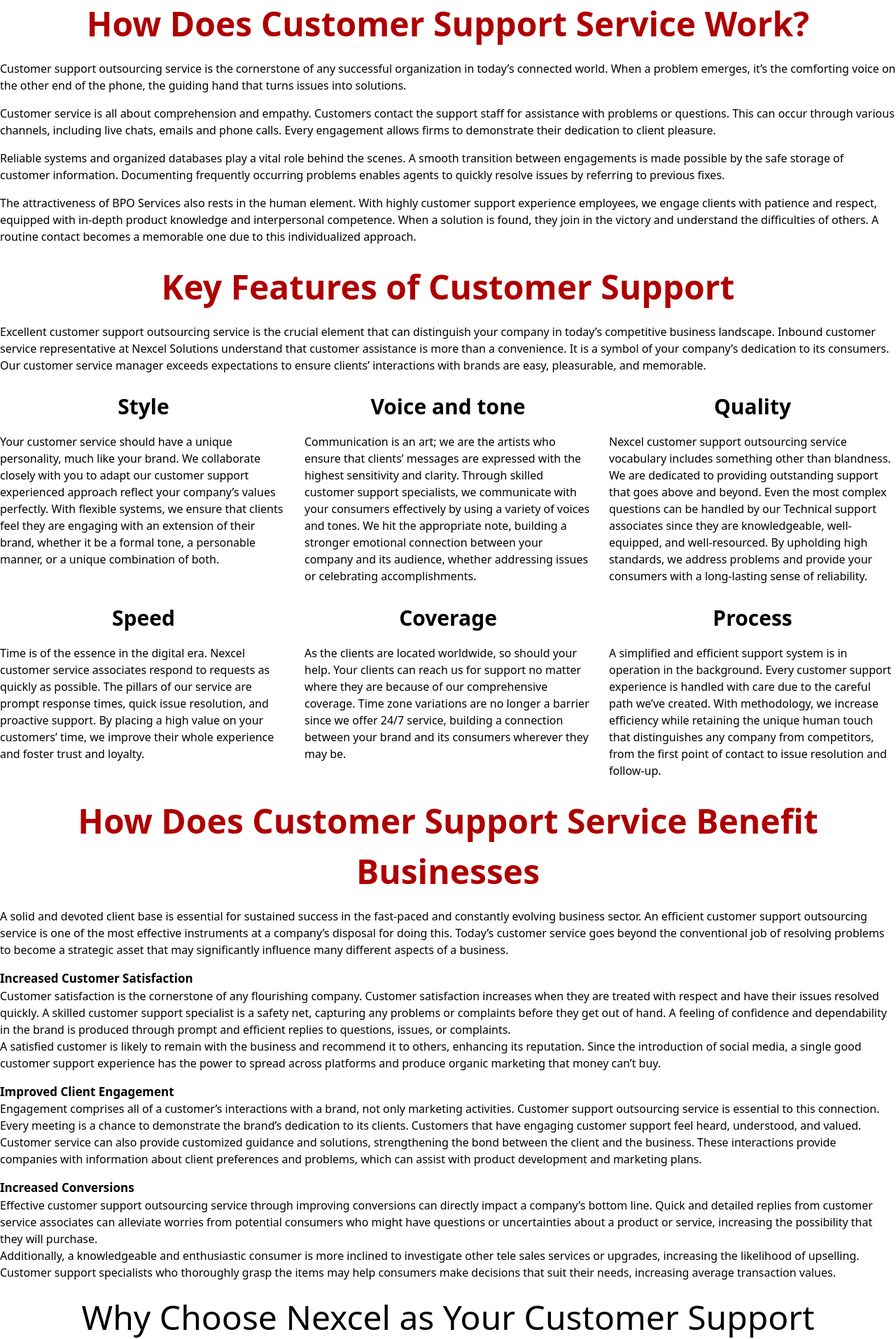
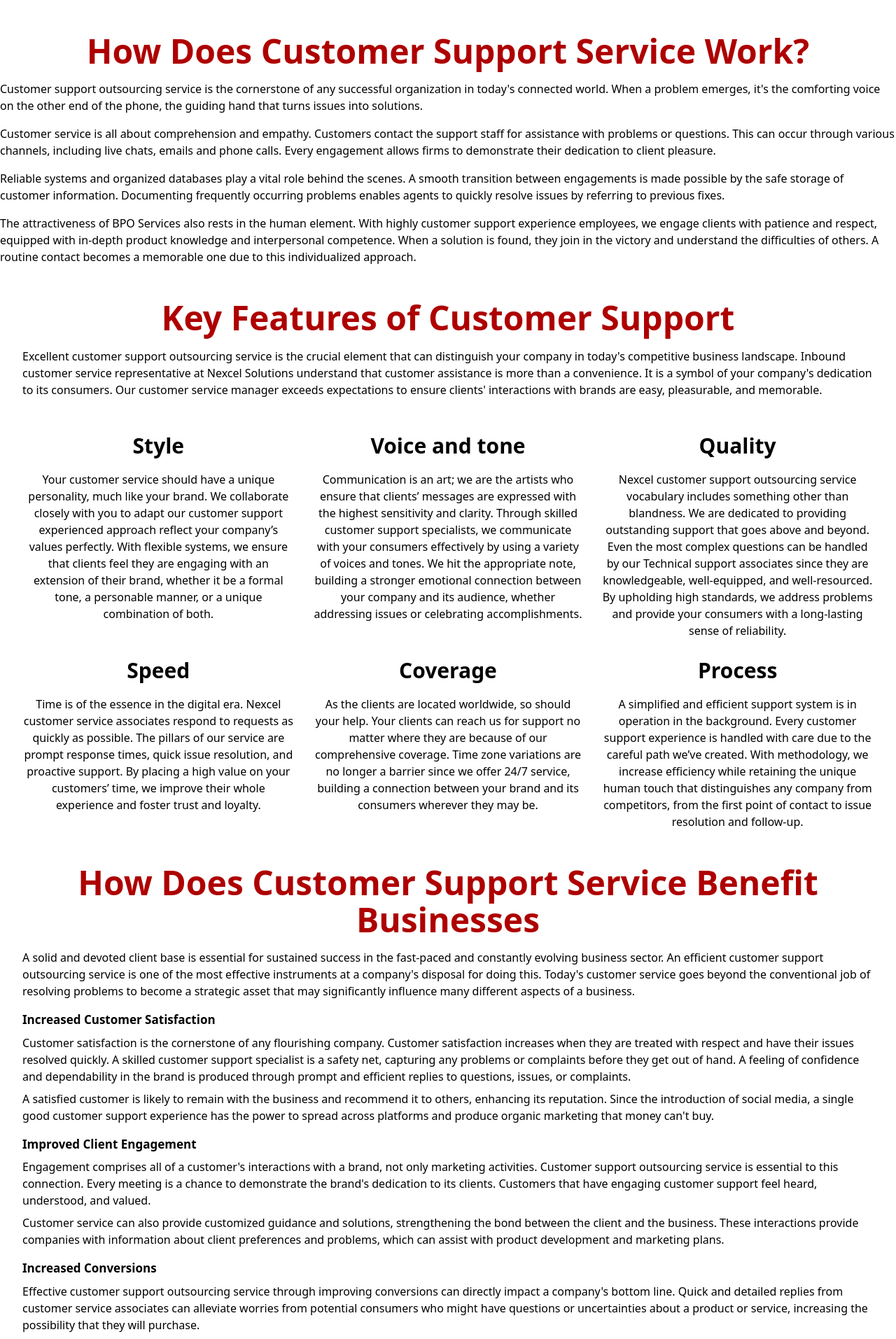
Before and after one commit to Muazzia/Responicaa, a React (Vite) app: page /bpo/customerSupport in a window 1280 px wide. Shown: the part 610-2523 px from the top of the page at 70% size. Built offline with nearby package versions, Linux system fonts and the light colour scheme.

Commit message:
made responsive

```diff
--- a/src/pages/bpo/customerSupport/index.tsx
+++ b/src/pages/bpo/customerSupport/index.tsx
@@ -29,27 +29,27 @@ const CustomerSupport = () => {
     },
   ];
   return (
-    <div>
+    <div className="">
       <HeroSectionWithCTA
         primaryButtonLabel="Solutions"
         primaryButtonUrl="/digitalSolutions"
         heading="Customer Support Service"
         description="Greetings to our dedicated customer support outsourcing service department, where we put your satisfaction first. We are dedicated to providing unmatched support that exceeds expectations because we recognize that every encounter you have with us forms your overall impression of us."
-        secondaryButtonLabel="Schedule A Free Consultation  "
+        secondaryButtonLabel="Schedule A Free Consultation"
         secondaryButtonUrl="contact"
       />
 
-      <div className="max-w-7xl mx-auto">
-        <div className="flex items-center justify-center ">
-          <p className="text-primary font-semibold text-[48px]">
+      <div className="px-4 md:px-8 xl:px-0 max-w-7xl mx-auto mt-8 md:mt-12">
+        <div className="flex items-center justify-center">
+          <p className="text-primary font-semibold text-3xl sm:text-4xl lg:text-[48px] text-center">
             How Does Customer Support Service Work?
           </p>
         </div>
-        <div className="space-y-4 mt-4">
+        <div className="space-y-4 mt-4 text-sm sm:text-base">
           <p>
             Customer support outsourcing service is the cornerstone of any
-            successful organization in today’s connected world. When a problem
-            emerges, it’s the comforting voice on the other end of the phone,
+            successful organization in today's connected world. When a problem
+            emerges, it's the comforting voice on the other end of the phone,
             the guiding hand that turns issues into solutions.
           </p>
           <p>
@@ -77,49 +77,49 @@ const CustomerSupport = () => {
         </div>
       </div>
 
-      <div className="max-w-7xl mx-auto mt-6 flex flex-col">
-        <div className="flex items-center justify-center ">
-          <p className="text-primary font-semibold text-[48px]">
+      <div className="px-4 md:px-8 xl:px-0max-w-7xl mx-auto mt-8 md:mt-12">
+        <div className="flex items-center justify-center">
+          <p className="text-primary font-semibold text-3xl sm:text-4xl lg:text-[48px] text-center">
             Key Features of Customer Support
           </p>
         </div>
-        <div className=" mt-4">
+        <div className="mt-4 text-sm sm:text-base">
           <p>
             Excellent customer support outsourcing service is the crucial
-            element that can distinguish your company in today’s competitive
+            element that can distinguish your company in today's competitive
             business landscape. Inbound customer service representative at
             Nexcel Solutions understand that customer assistance is more than a
-            convenience. It is a symbol of your company’s dedication to its
+            convenience. It is a symbol of your company's dedication to its
             consumers. Our customer service manager exceeds expectations to
-            ensure clients’ interactions with brands are easy, pleasurable, and
+            ensure clients' interactions with brands are easy, pleasurable, and
             memorable.
           </p>
         </div>
 
-        <div className="mt-6">
+        <div className="mt-8 md:mt-12">
           <RenderDescriptionTextWithLabels />
         </div>
 
-        <div className="flex flex-col mt-6  ">
-          <p className="text-center text-primary font-semibold text-[48px] px-[40px]">
+        <div className="mt-8 md:mt-12">
+          <p className="text-center text-primary font-semibold text-3xl sm:text-4xl lg:text-[48px] px-4 md:px-10">
             How Does Customer Support Service Benefit Businesses
           </p>
-          <div className="space-y-4 mt-4">
+          <div className="space-y-4 mt-4 text-sm sm:text-base">
             <p>
               A solid and devoted client base is essential for sustained success
               in the fast-paced and constantly evolving business sector. An
               efficient customer support outsourcing service is one of the most
-              effective instruments at a company’s disposal for doing this.
-              Today’s customer service goes beyond the conventional job of
+              effective instruments at a company's disposal for doing this.
+              Today's customer service goes beyond the conventional job of
               resolving problems to become a strategic asset that may
               significantly influence many different aspects of a business.
             </p>
 
-            <div>
-              <p className="font-bold text-[17px]">
+            <div className="mt-4">
+              <p className="font-bold text-base sm:text-[17px]">
                 Increased Customer Satisfaction
               </p>
-              <p>
+              <p className="mt-2">
                 Customer satisfaction is the cornerstone of any flourishing
                 company. Customer satisfaction increases when they are treated
                 with respect and have their issues resolved quickly. A skilled
@@ -129,28 +129,28 @@ const CustomerSupport = () => {
                 prompt and efficient replies to questions, issues, or
                 complaints.
               </p>
-              <p>
+              <p className="mt-2">
                 A satisfied customer is likely to remain with the business and
                 recommend it to others, enhancing its reputation. Since the
                 introduction of social media, a single good customer support
                 experience has the power to spread across platforms and produce
-                organic marketing that money can’t buy.
+                organic marketing that money can't buy.
               </p>
             </div>
 
-            <div>
-              <p className="font-bold text-[17px]">
+            <div className="mt-4">
+              <p className="font-bold text-base sm:text-[17px]">
                 Improved Client Engagement
               </p>
-              <p>
-                Engagement comprises all of a customer’s interactions with a
+              <p className="mt-2">
+                Engagement comprises all of a customer's interactions with a
                 brand, not only marketing activities. Customer support
                 outsourcing service is essential to this connection. Every
-                meeting is a chance to demonstrate the brand’s dedication to its
+                meeting is a chance to demonstrate the brand's dedication to its
                 clients. Customers that have engaging customer support feel
                 heard, understood, and valued.
               </p>
-              <p>
+              <p className="mt-2">
                 Customer service can also provide customized guidance and
                 solutions, strengthening the bond between the client and the
                 business. These interactions provide companies with information
@@ -159,17 +159,19 @@ const CustomerSupport = () => {
               </p>
             </div>
 
-            <div>
-              <p className="font-bold text-[17px]">Increased Conversions</p>
-              <p>
+            <div className="mt-4">
+              <p className="font-bold text-base sm:text-[17px]">
+                Increased Conversions
+              </p>
+              <p className="mt-2">
                 Effective customer support outsourcing service through improving
-                conversions can directly impact a company’s bottom line. Quick
+                conversions can directly impact a company's bottom line. Quick
                 and detailed replies from customer service associates can
                 alleviate worries from potential consumers who might have
                 questions or uncertainties about a product or service,
                 increasing the possibility that they will purchase.
               </p>
-              <p>
+              <p className="mt-2">
                 Additionally, a knowledgeable and enthusiastic consumer is more
                 inclined to investigate other tele sales services or upgrades,
                 increasing the likelihood of upselling. Customer support
@@ -181,15 +183,15 @@ const CustomerSupport = () => {
           </div>
         </div>
 
-        <div className="mt-4">
-          <p className=" text-center text-[48px] text-black px-[50px]">
+        <div className="mt-8 md:mt-12">
+          <p className="text-center text-3xl sm:text-4xl lg:text-[48px] text-black px-4 md:px-10">
             Why Choose Nexcel as Your Customer Support Provider
           </p>
 
-          <div className="mt-4">
+          <div className="mt-4 text-sm sm:text-base">
             <p>
               Nexcel Solutions believes that assistance is more than simply
-              giving advice, it’s about establishing deep connections. With
+              giving advice, it's about establishing deep connections. With
               skill, compassion, and dependability at every touchpoint,we
               perfectly capture the soul of any brand. By working with us,
               clients invest in a superior customer support experience that
@@ -199,13 +201,13 @@ const CustomerSupport = () => {
             </p>
           </div>
 
-          <div>
+          <div className="mt-8 md:mt-12">
             <ImageWithServiceDetails
               imageUrl="/images/bpo/customerCare.webp"
               label="Why Choose Our Customer Support?"
               description="If you have any inquiries, worries, or problems, our devoted customer service team is ready to help. Whether you want to learn more about our services, need assistance with a product, or need technical support, we can help."
               data={whyChooseOurServiceData}
-              imageClass="h-[680px]"
+              imageClass="h-[300px] sm:h-[400px] md:h-[500px] lg:h-[680px]"
             />
           </div>
         </div>
@@ -254,11 +256,15 @@ const RenderDescriptionTextWithLabels = () => {
     },
   ];
   return (
-    <div className="grid grid-cols-3 gap-[25px]">
+    <div className="grid grid-cols-1 md:grid-cols-2 lg:grid-cols-3 gap-4 md:gap-6 lg:gap-[25px]">
       {data.map((item) => (
-        <div key={item.id} className="flex flex-col items-center">
-          <p className="text-black font-semibold text-[30px]">{item.label}</p>
-          <p className="text-black mt-4">{item.description}</p>
+        <div key={item.id} className="flex flex-col items-center p-4 md:p-0">
+          <p className="text-black font-semibold text-xl sm:text-2xl lg:text-[30px] text-center">
+            {item.label}
+          </p>
+          <p className="text-black mt-2 sm:mt-4 text-sm sm:text-base text-center">
+            {item.description}
+          </p>
         </div>
       ))}
     </div>
```
